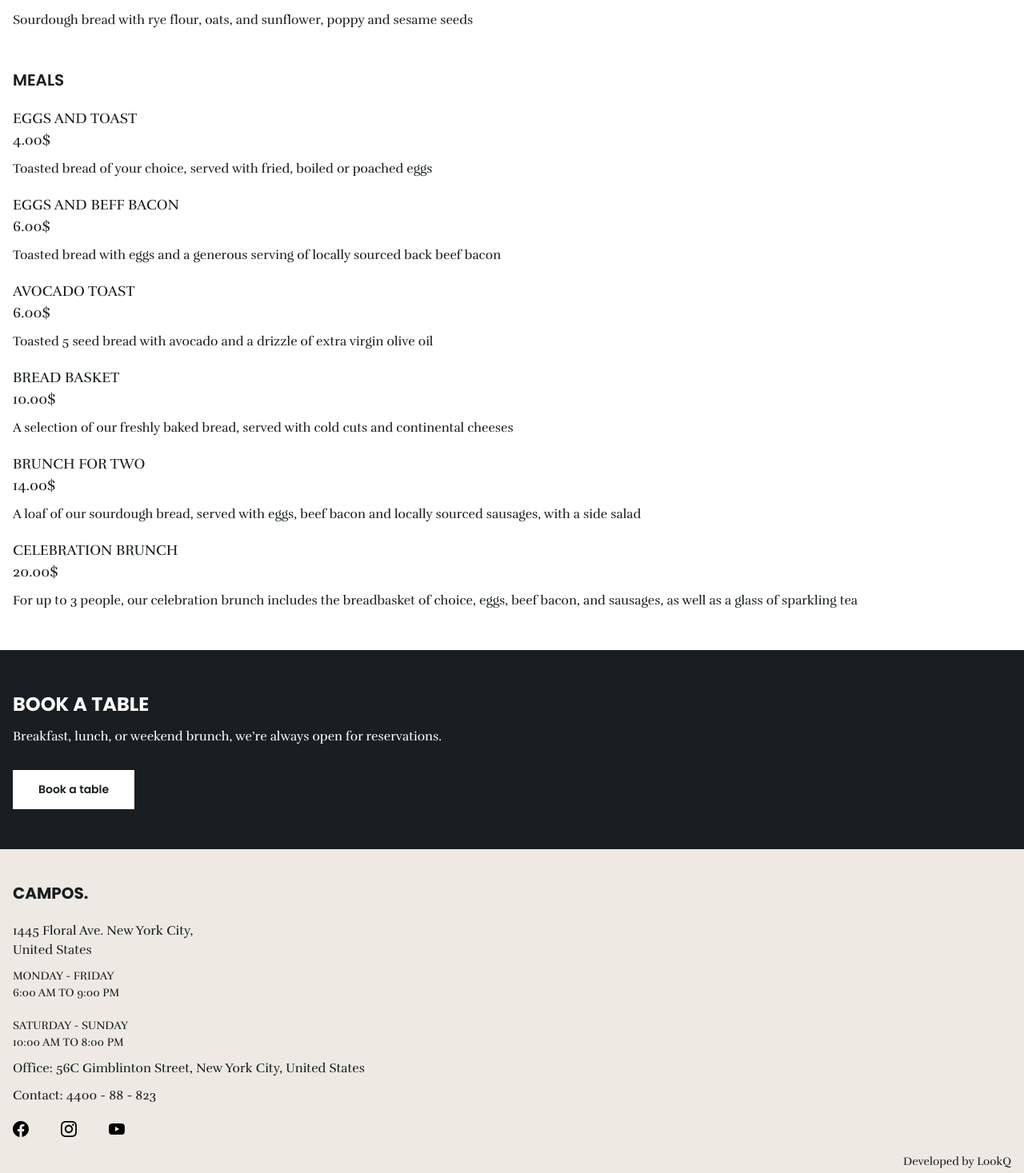
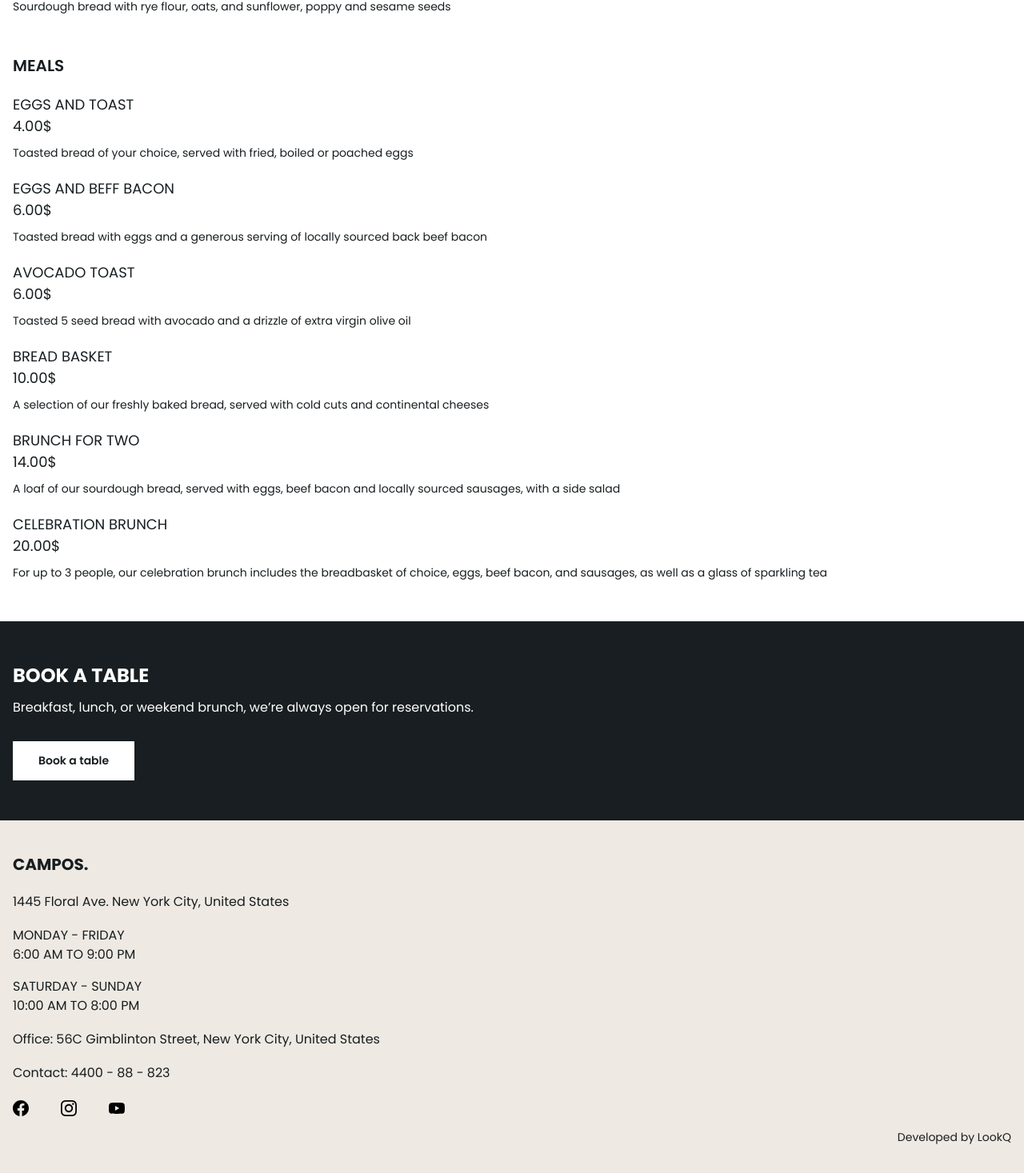
Before and after one commit to chuluq/campos, a Next.js app: page /menu in a window 1280 px wide. Shown: the part 923-2390 px from the top of the page at 80% size. Built offline with nearby package versions, Linux system fonts and the light colour scheme.

Commit message:
fix typography and margin

```diff
--- a/components/Footer/Footer.module.css
+++ b/components/Footer/Footer.module.css
@@ -16,10 +16,11 @@
   text-transform: uppercase;
 }
 
-.address,
-.openHours,
-.office {
-  margin-bottom: 10px;
+.footerDetails {
+  display: flex;
+  flex-direction: column;
+  row-gap: 18px;
+  margin-bottom: 1rem;
 }
 
 .address p {
@@ -31,15 +32,10 @@
   flex-direction: column;
   align-items: flex-start;
   justify-content: center;
-  row-gap: 20px;
+  row-gap: 16px;
 }
 .openHours p {
-  font-size: 14px;
-}
-
-.contact,
-.socials {
-  margin-bottom: 20px;
+  font-size: 16px;
 }
 
 .socials {
@@ -47,6 +43,7 @@
   align-items: center;
   width: 100%;
   column-gap: 40px;
+  margin-top: 4px;
 }
 .icon {
   width: 20px;
@@ -55,6 +52,5 @@
 }
 .credit {
   text-align: right;
-  font-family: "Rufina", serif;
   font-size: 14px;
 }
--- a/components/Footer/index.js
+++ b/components/Footer/index.js
@@ -9,23 +9,19 @@ export default function Footer() {
       <div className={styles.logo}>
         <h6>campos.</h6>
       </div>
+      <div className={styles.footerDetails}>
         <div className={styles.address}>
-        <p>
-          1445 Floral Ave. New York City,
-          <br /> United States
-        </p>
+          <p>1445 Floral Ave. New York City, United States</p>
         </div>
         <div className={styles.openHours}>
-        <p>
-          MONDAY - FRIDAY
-          <br />
-          6:00 AM TO 9:00 PM
-        </p>
-        <p>
-          SATURDAY - SUNDAY
-          <br />
-          10:00 AM TO 8:00 PM
-        </p>
+          <div className={styles.openHoursDetails}>
+            <p>MONDAY - FRIDAY</p>
+            <p>6:00 AM TO 9:00 PM</p>
+          </div>
+          <div className={styles.openHoursDetails}>
+            <p>SATURDAY - SUNDAY</p>
+            <p>10:00 AM TO 8:00 PM</p>
+          </div>
         </div>
         <div className={styles.office}>
           <p>Office: 56C Gimblinton Street, New York City, United States</p>
@@ -56,6 +52,7 @@ export default function Footer() {
             <YoutubeIcon />
           </a>
         </div>
+      </div>
       <div className={styles.credit}>
         <p>Developed by LookQ</p>
       </div>
--- a/pages/home/Home.module.css
+++ b/pages/home/Home.module.css
@@ -8,13 +8,11 @@
   padding: 50px 16px;
 }
 .cover h1 {
-  font-family: "Poppins", sans-serif;
   font-size: 65px;
   font-weight: bold;
   text-transform: uppercase;
 }
 .cover p {
-  font-family: "Rufina", serif;
   font-size: 18px;
 }
 .coverText {
@@ -38,7 +36,6 @@
   background-color: #181e21;
 }
 .coverCaption h3 {
-  font-family: "Poppins", sans-serif;
   font-size: 24px;
   color: #fff;
   text-transform: uppercase;
@@ -48,12 +45,12 @@
 .menus {
   padding: 50px 16px;
 }
-.menuCategory,
-.menu {
-  margin-bottom: 20px;
+.menuCategory {
+  display: flex;
+  flex-direction: column;
+  row-gap: 20px;
 }
-.menuCategory h3 {
-  font-family: "Poppins", sans-serif;
+.menuCategoryName h3 {
   font-size: 24px;
   font-weight: bold;
   text-transform: uppercase;
@@ -62,19 +59,20 @@
   display: flex;
   flex-direction: column;
   row-gap: 20px;
+  margin-bottom: 24px;
+}
+.menu {
+  display: flex;
+  flex-direction: column;
+  row-gap: 10px;
 }
 .menuName,
 .menuPrice {
-  font-family: "Rufina", serif;
   font-size: 18px;
   text-transform: uppercase;
 }
-.menuDetails {
-  margin-bottom: 10px;
-}
 .menuDesc {
-  font-family: "Rufina", serif;
-  font-size: 16px;
+  font-size: 14px;
 }
 
 /* about */
@@ -87,15 +85,16 @@
 }
 .aboutTitle h3 {
   text-transform: uppercase;
-  font-family: "Poppins", sans-serif;
   font-size: 24px;
   font-weight: bold;
 }
 .aboutDesc {
   margin-bottom: 30px;
+  display: flex;
+  flex-direction: column;
+  row-gap: 16px;
 }
 .aboutDesc p {
-  font-family: "Rufina", serif;
   font-size: 16px;
 }
 .aboutCover {
@@ -112,21 +111,19 @@
   padding: 50px 16px;
   display: flex;
   flex-direction: column;
-  row-gap: 10px;
+  row-gap: 20px;
 }
 .offerCategory {
   display: flex;
   flex-direction: column;
-  row-gap: 16px;
+  row-gap: 12px;
 }
 .offerName {
-  font-family: "Poppins", sans-serif;
   font-size: 24px;
   font-weight: 600;
   text-transform: capitalize;
 }
 .offerDesc {
-  font-family: "Rufina", serif;
   font-size: 16px;
 }
 .offerCover {
@@ -147,7 +144,6 @@
   row-gap: 30px;
 }
 .followText h6 {
-  font-family: "Poppins", sans-serif;
   font-size: 20px;
   font-weight: 600;
   color: #2f2d2d;
@@ -181,12 +177,10 @@
   margin-bottom: 30px;
 }
 .bookingDesc h3 {
-  font-family: "Poppins", sans-serif;
   font-size: 24px;
   font-weight: bold;
   text-transform: uppercase;
 }
 .bookingDesc p {
-  font-family: "Rufina", serif;
   font-size: 16px;
 }
--- a/pages/menu/Menu.module.css
+++ b/pages/menu/Menu.module.css
@@ -8,7 +8,6 @@
   padding: 50px 16px;
 }
 .cover h3 {
-  font-family: "Poppins", sans-serif;
   font-size: 24px;
   font-weight: bold;
   text-transform: uppercase;
@@ -26,8 +25,7 @@
   flex-direction: column;
   row-gap: 20px;
 }
-.menuCategory h6 {
-  font-family: "Poppins", sans-serif;
+.menuCategoryName h6 {
   font-size: 20px;
   font-weight: 600;
   text-transform: uppercase;
@@ -44,13 +42,11 @@
 }
 .menuName,
 .menuPrice {
-  font-family: "Rufina", serif;
   font-size: 18px;
   text-transform: uppercase;
 }
 .menuDesc {
-  font-family: "Rufina", serif;
-  font-size: 16px;
+  font-size: 14px;
 }
 
 /* booking */
@@ -66,12 +62,10 @@
   margin-bottom: 30px;
 }
 .bookingDesc h3 {
-  font-family: "Poppins", sans-serif;
   font-size: 24px;
   font-weight: bold;
   text-transform: uppercase;
 }
 .bookingDesc p {
-  font-family: "Rufina", serif;
   font-size: 16px;
 }
--- a/styles/globals.css
+++ b/styles/globals.css
@@ -1,9 +1,9 @@
-@import url("https://fonts.googleapis.com/css2?family=Poppins:wght@400;500;600;700&family=Rufina:wght@400;700&display=swap");
+@import url("https://fonts.googleapis.com/css2?family=Poppins:wght@400;500;600;700&display=swap");
 
 html,
 body {
-  font-family: -apple-system, BlinkMacSystemFont, Segoe UI, Roboto, Oxygen,
-    Ubuntu, Cantarell, Fira Sans, Droid Sans, Helvetica Neue, sans-serif;
+  font-family: "Poppins", sans-serif;
+  font-size: 1rem;
   width: 100%;
   height: 100%;
 }
@@ -32,10 +32,6 @@ li {
   list-style: none;
 }
 
-p {
-  font-family: "Rufina", serif;
-}
-
 .fb:hover {
   fill: #1877f2;
 }
```
Also changed, not shown: pages/home/index.js (+19 -11 lines). Lines whose indentation alone changed are shown as unchanged.
